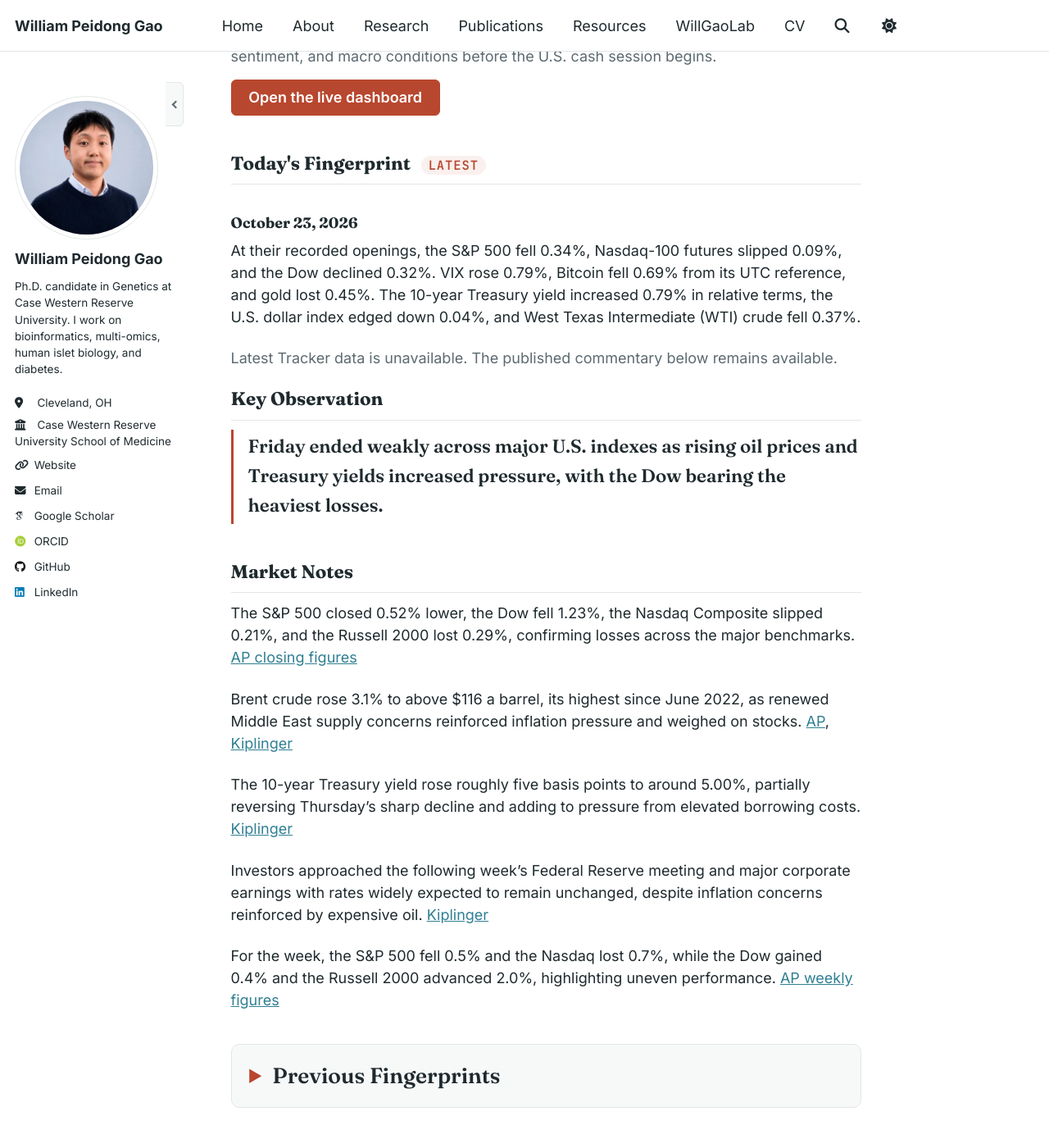
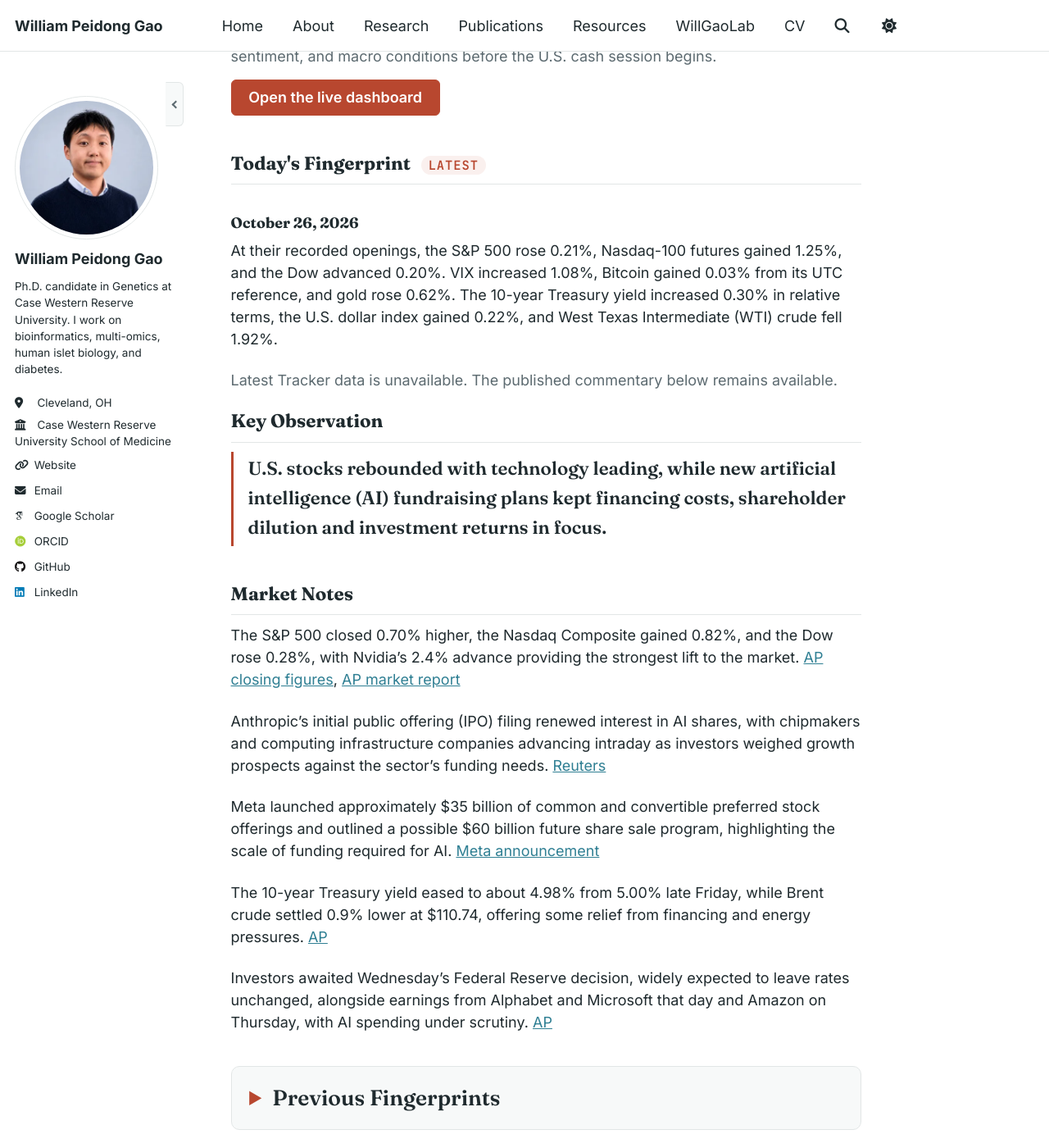
Before and after one commit to PeidongGao/WilliamGaoWeb, a Jekyll site: the page built from _pages/market-fingerprint.md, in a window 1280 px wide and 1400 px high, scrolled down 296 px. Shown: the whole window at 82% size. Built offline with Jekyll 4.4.1, drawn with Linux system fonts in a browser that asks for light colours; some web fonts are replaced.

Commit message:
Publish October 26 daily market report

```diff
--- a/_data/market_commentary.yml
+++ b/_data/market_commentary.yml
@@ -1,3 +1,13 @@
+- date: "2026-10-26"
+  summary: "At their recorded openings, the S&P 500 rose 0.21%, Nasdaq-100 futures gained 1.25%, and the Dow advanced 0.20%. VIX increased 1.08%, Bitcoin gained 0.03% from its UTC reference, and gold rose 0.62%. The 10-year Treasury yield increased 0.30% in relative terms, the U.S. dollar index gained 0.22%, and West Texas Intermediate (WTI) crude fell 1.92%."
+  key_observation: "U.S. stocks rebounded with technology leading, while new artificial intelligence (AI) fundraising plans kept financing costs, shareholder dilution and investment returns in focus."
+  market_notes:
+    - "The S&P 500 closed 0.70% higher, the Nasdaq Composite gained 0.82%, and the Dow rose 0.28%, with Nvidia’s 2.4% advance providing the strongest lift to the market. [AP closing figures](https://www.nhregister.com/business/article/how-major-us-stock-indexes-fared-monday-10-26-2026-22495378.php), [AP market report](https://gorgenewscenter.com/2026/10/26/wall-street-rises-as-ai-stocks-keep-swinging/)"
+    - "Anthropic’s initial public offering (IPO) filing renewed interest in AI shares, with chipmakers and computing infrastructure companies advancing intraday as investors weighed growth prospects against the sector’s funding needs. [Reuters](https://www.schwab.wallst.com/schwab/Prospect/research/stocks/news.asp?doc=3200-nL4N469179-1&symbol=MSFT)"
+    - "Meta launched approximately $35 billion of common and convertible preferred stock offerings and outlined a possible $60 billion future share sale program, highlighting the scale of funding required for AI. [Meta announcement](https://investor.atmeta.com/investor-news/press-release-details/2026/Meta-Announces-Launch-of-Offering-of-Depositary-Shares-Representing-Series-A-Mandatory-Convertible-Preferred-Stock-and-Offering-of-Class-A-Common-Stock-in-Connection-with-Forward-Sale-Agreements/default.aspx)"
+    - "The 10-year Treasury yield eased to about 4.98% from 5.00% late Friday, while Brent crude settled 0.9% lower at $110.74, offering some relief from financing and energy pressures. [AP](https://gorgenewscenter.com/2026/10/26/wall-street-rises-as-ai-stocks-keep-swinging/)"
+    - "Investors awaited Wednesday’s Federal Reserve decision, widely expected to leave rates unchanged, alongside earnings from Alphabet and Microsoft that day and Amazon on Thursday, with AI spending under scrutiny. [AP](https://gorgenewscenter.com/2026/10/26/wall-street-rises-as-ai-stocks-keep-swinging/)"
+
 - date: "2026-10-23"
   summary: "At their recorded openings, the S&P 500 fell 0.34%, Nasdaq-100 futures slipped 0.09%, and the Dow declined 0.32%. VIX rose 0.79%, Bitcoin fell 0.69% from its UTC reference, and gold lost 0.45%. The 10-year Treasury yield increased 0.79% in relative terms, the U.S. dollar index edged down 0.04%, and West Texas Intermediate (WTI) crude fell 0.37%."
   key_observation: "Friday ended weakly across major U.S. indexes as rising oil prices and Treasury yields increased pressure, with the Dow bearing the heaviest losses."
```
